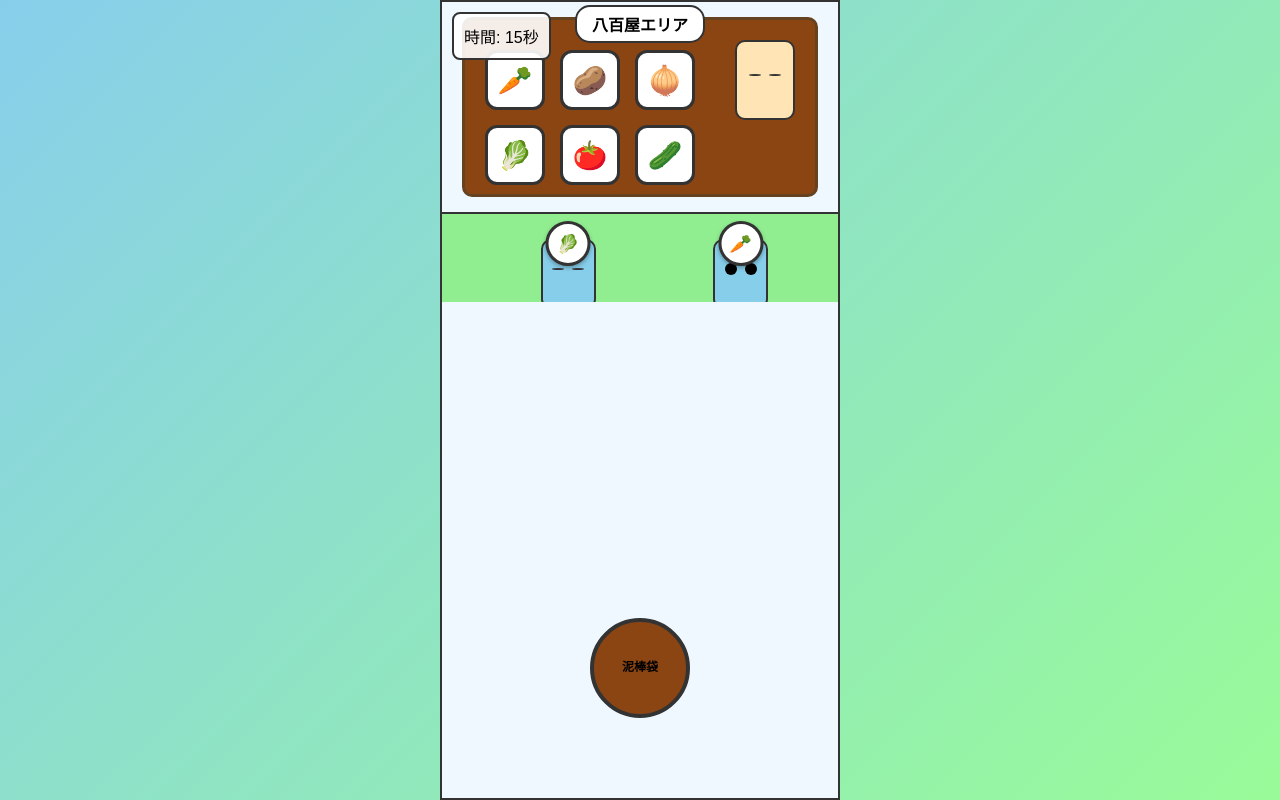
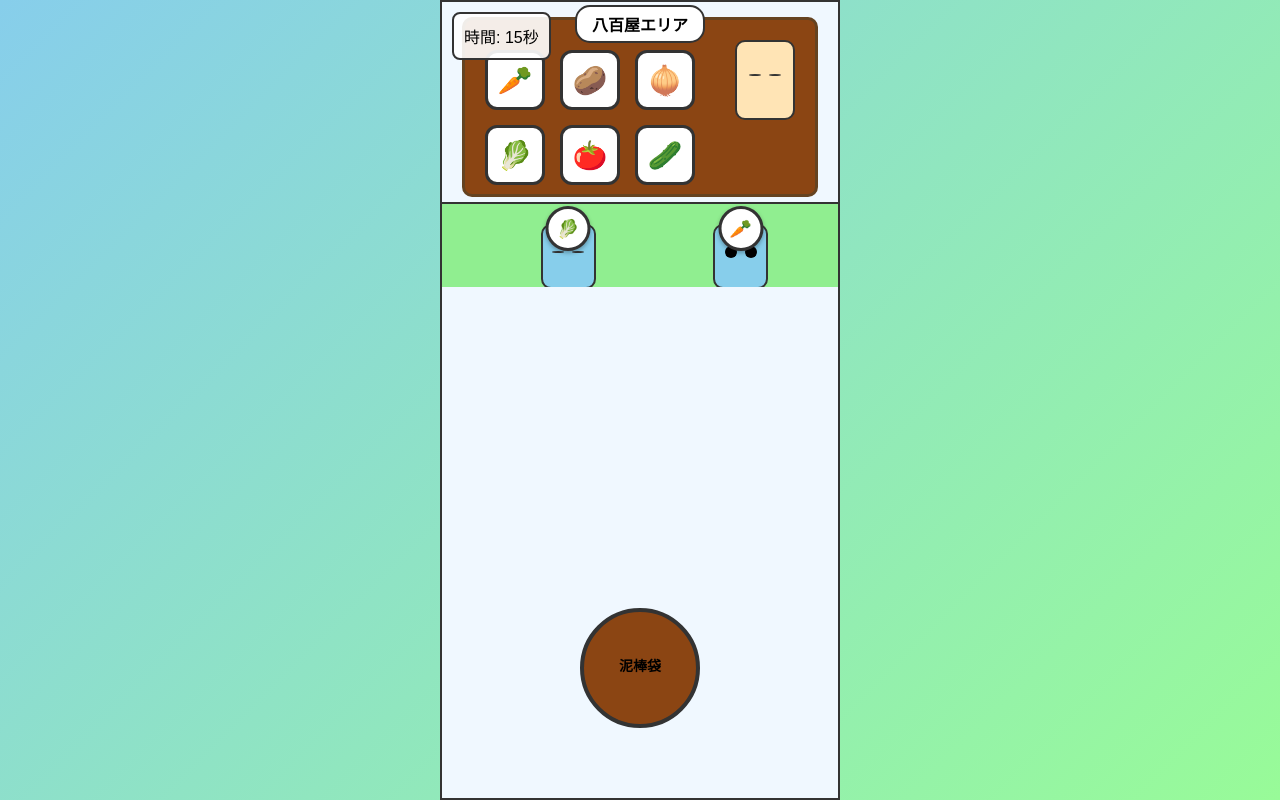
Before and after one commit to RamenLove1/yasai_dorobo, a plain HTML site: page index.html in a window 1280 px wide. Drawn offline with Linux system fonts and the light colour scheme.

Commit message:
Update index.html

```diff
--- a/index.html
+++ b/index.html
@@ -121,20 +121,20 @@
 
         #walkArea {
             position: absolute;
-            top: 210px;
+            top: 200px;
             left: 0;
             right: 0;
-            height: 90px;
+            height: 85px;
             background: #90EE90;
             border-top: 2px solid #333;
             overflow: hidden;
-            padding-top: 25px;
+            padding-top: 20px;
         }
 
         .pedestrian {
             position: absolute;
             width: 55px;
-            height: 70px;
+            height: 65px;
             background: #87CEEB;
             border: 2px solid #333;
             border-radius: 10px;
@@ -175,11 +175,11 @@
 
         #thiefBag {
             position: absolute;
-            bottom: 80px;
+            bottom: 70px;
             left: 50%;
             transform: translateX(-50%);
-            width: 100px;
-            height: 100px;
+            width: 120px;
+            height: 120px;
             background: #8B4513;
             border: 4px solid #333;
             border-radius: 50%;
@@ -188,7 +188,7 @@
             align-items: center;
             justify-content: center;
             font-weight: bold;
-            font-size: 12px;
+            font-size: 14px;
         }
 
         #gameUI {
@@ -241,7 +241,7 @@
             flex-wrap: wrap;
             gap: 6px;
             margin-top: 6px;
-            font-size: 14px;
+            font-size: 16px;
         }
 
         .drag-clone {
```
